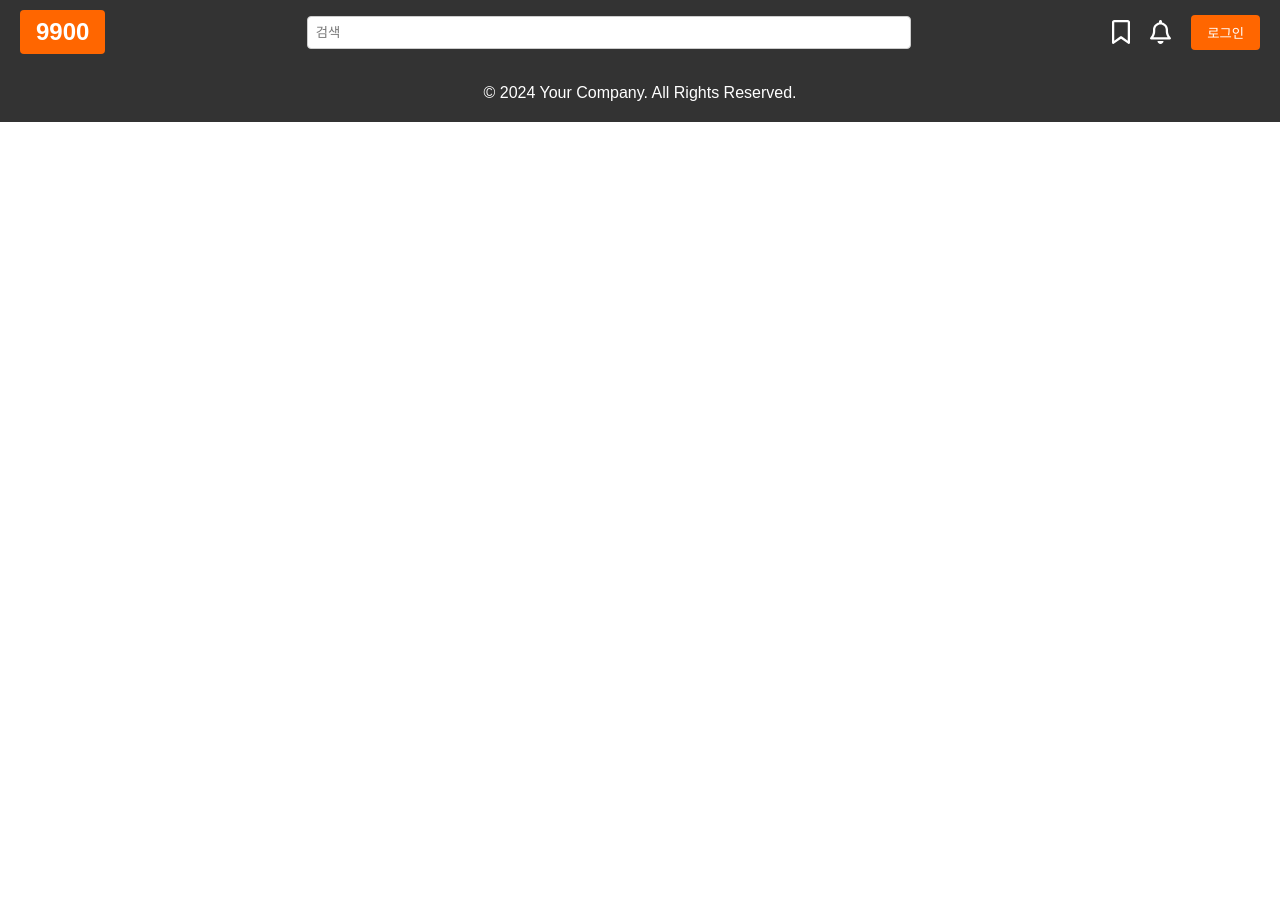
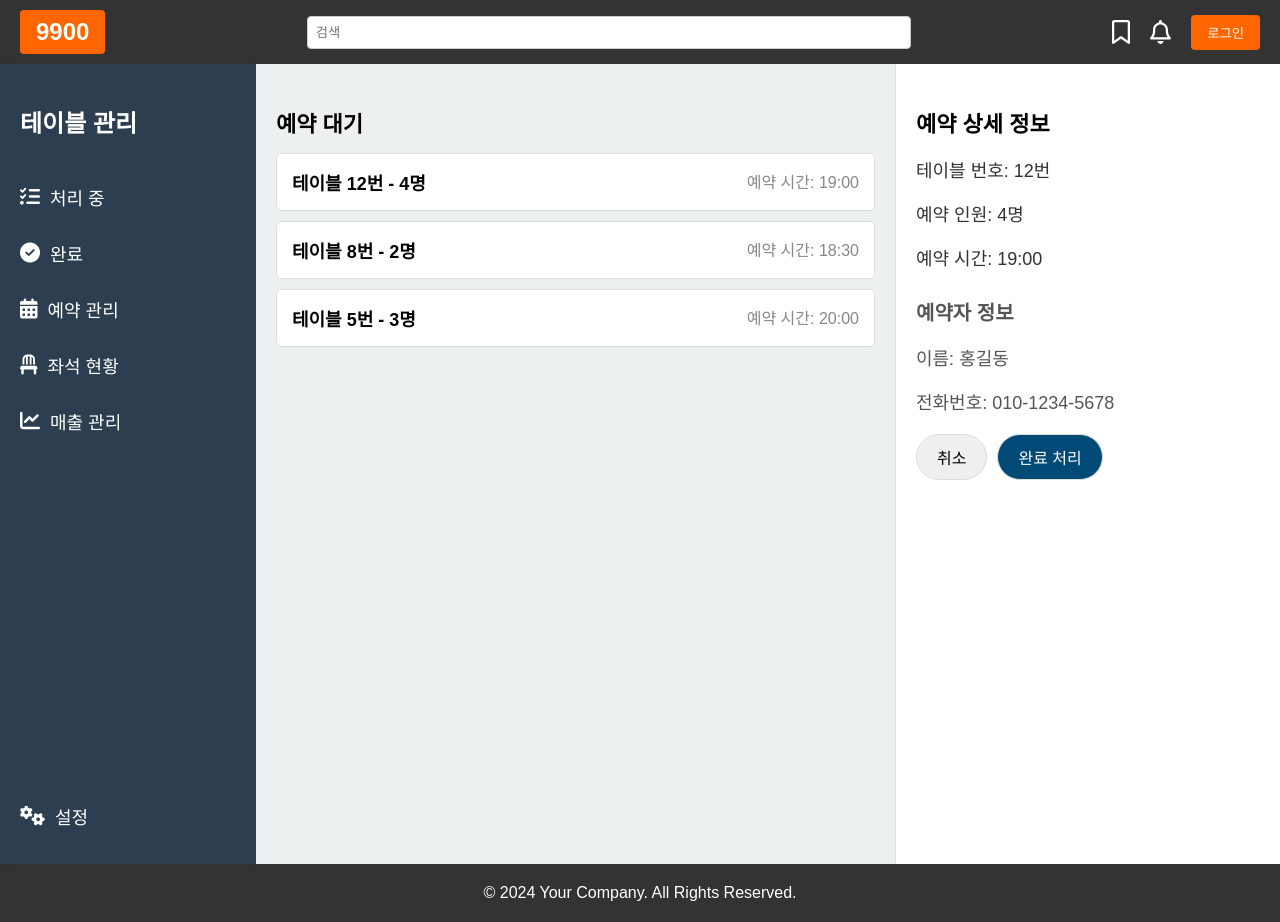
Before and after one commit to wonhee1106/dnz_react, a React (Create React App) app: page /StoreManagementPage in a window 1280 px wide. Before the commit the page ends 800 px from the top, so only its background shows below. Built offline with nearby package versions, Linux system fonts and the light colour scheme; no server answers.

Commit message:
가게관리 UI작업

```diff
--- a/package.json
+++ b/package.json
@@ -3,6 +3,7 @@
   "version": "0.1.0",
   "private": true,
   "dependencies": {
+    "@fortawesome/fontawesome-free": "^6.6.0",
     "@fortawesome/fontawesome-svg-core": "^6.6.0",
     "@fortawesome/free-brands-svg-icons": "^6.6.0",
     "@fortawesome/free-regular-svg-icons": "^6.6.0",
--- a/src/App.js
+++ b/src/App.js
@@ -1,27 +1,42 @@
-import React from 'react'
-import { BrowserRouter as Router, Routes, Route } from 'react-router-dom'
-import Header from './components/Header/Header.jsx'
-import Body from './components/Body/Body.jsx'
-import Footer from './components/Footer/Footer.jsx'
-import Login from './components/pages/Login/Login.jsx'
-import StoreDetail from './components/pages/StoreDetail/StoreDetail.jsx'
+import React from 'react';
+import { BrowserRouter as Router, Routes, Route, useLocation } from 'react-router-dom';
+import Header from './components/Header/Header.jsx';
+import Body from './components/Body/Body.jsx';
+import Footer from './components/Footer/Footer.jsx';
+import Login from './components/pages/Login/Login.jsx';
+import StoreDetail from './components/pages/StoreDetail/StoreDetail.jsx';
 import Alam from './components/pages/Alampage/Alam.jsx';
+import StoreManagementPage from './components/pages/StoreManagementPage/StoreManagementPage.jsx';
+import '@fortawesome/fontawesome-free/css/all.min.css';
+
+
+const AppContent = () => {
+    const location = useLocation(); // 현재 경로 확인
+
+    const isStoreManagementPage = location.pathname === '/storemanagementpage'; // StoreManagementPage 경로 확인 (작은 따음표기때문에 대소문자 구분 有)
+
+    return (
+        <div className="App">
+            {/* StoreManagementPage가 아닐 때만 Header와 Footer를 렌더링 */}
+            {!isStoreManagementPage && <Header />}
+            <Routes>
+                <Route path="/" element={<Body />} />
+                <Route path="/login" element={<Login />} />
+                <Route path="/storeDetail" element={<StoreDetail />} />
+                <Route path="/alarm" element={<Alam />} />
+                <Route path="/StoreManagementPage" element={<StoreManagementPage />} />
+            </Routes>
+            {!isStoreManagementPage && <Footer />}
+        </div>
+    );
+}
 
 const App = () => {
     return (
         <Router>
-            <div className="App">
-                <Header />
-                <Routes>
-                    <Route path="/" element={<Body />} />
-                    <Route path="/login" element={<Login />} />
-                    <Route path="/storeDetail" element={<StoreDetail />} />
-                    <Route path="/alarm" element={<Alam />} />
-                </Routes>
-                <Footer />
-            </div>
+            <AppContent />
         </Router>
-    )
+    );
 }
 
-export default App
+export default App;
--- /dev/null
+++ b/src/components/pages/StoreManagementPage/StoreManagementPage.jsx
@@ -0,0 +1,88 @@
+import React, { useState } from 'react';
+import styles from './StoreManagementPage.module.css';
+
+const StoreManagementPage = () => {
+    // 예약 리스트 초기 데이터
+    const reservations = [
+        { id: 1, tableNumber: 12, people: 4, time: '19:00', name: '홍길동', phone: '010-1234-5678' },
+        { id: 2, tableNumber: 8, people: 2, time: '18:30', name: '이순신', phone: '010-9876-5432' },
+        { id: 3, tableNumber: 5, people: 3, time: '20:00', name: '김철수', phone: '010-5555-6666' }
+    ];
+
+    // 선택된 예약을 관리하는 상태
+    const [selectedReservation, setSelectedReservation] = useState(reservations[0]);
+
+    // 예약을 선택했을 때 호출되는 함수
+    const handleReservationClick = (reservation) => {
+        setSelectedReservation(reservation);
+    };
+
+    return (
+        <div className={styles.container}>
+            {/* 좌측 메뉴 */}
+            <div className={styles.sidebar}>
+                <h2 className={styles.sidebarTitle}>테이블 관리</h2>
+                <div className={styles.menuItem}>
+                    <i className="fas fa-tasks"></i>
+                    <span>처리 중</span>
+                </div>
+                <div className={styles.menuItem}>
+                    <i className="fas fa-check-circle"></i>
+                    <span>완료</span>
+                </div>
+                <div className={styles.menuItem}>
+                    <i className="fas fa-calendar-alt"></i>
+                    <span>예약 관리</span>
+                </div>
+                <div className={styles.menuItem}>
+                    <i className="fas fa-chair"></i>
+                    <span>좌석 현황</span>
+                </div>
+                <div className={styles.menuItem}>
+                    <i className="fas fa-chart-line"></i>
+                    <span>매출 관리</span>
+                </div>
+                <div className={`${styles.menuItem} ${styles.settings}`}>
+                    <i className="fas fa-cogs"></i>
+                    <span>설정</span>
+                </div>
+            </div>
+
+            {/* 예약 목록 */}
+            <div className={styles.reservationList}>
+                <h3 className={styles.reservationTitle}>예약 대기</h3>
+                {reservations.map(reservation => (
+                    <div
+                        key={reservation.id}
+                        className={styles.reservationItem}
+                        onClick={() => handleReservationClick(reservation)}
+                    >
+                        <span className={styles.tableInfo}>테이블 {reservation.tableNumber}번 - {reservation.people}명</span>
+                        <span className={styles.time}>예약 시간: {reservation.time}</span>
+                    </div>
+                ))}
+            </div>
+
+            {/* 예약 상세 정보 */}
+            <div className={styles.reservationDetails}>
+                <h3 className={styles.detailsTitle}>예약 상세 정보</h3>
+                <div className={styles.detailInfo}>
+                    <p>테이블 번호: {selectedReservation.tableNumber}번</p>
+                    <p>예약 인원: {selectedReservation.people}명</p>
+                    <p>예약 시간: {selectedReservation.time}</p>
+                </div>
+                <div className={styles.guestInfo}>
+                    <h4>예약자 정보</h4>
+                    <p>이름: {selectedReservation.name}</p>
+                    <p>전화번호: {selectedReservation.phone}</p>
+                </div>
+                <div className={styles.buttons}>
+                    <button className={styles.cancelButton}>취소</button>
+                    <button className={styles.completeButton}>완료 처리</button>
+                </div>
+            </div>
+        </div>
+    );
+}
+
+export default StoreManagementPage;
--- /dev/null
+++ b/src/components/pages/StoreManagementPage/StoreManagementPage.module.css
@@ -0,0 +1,167 @@
+/* 전체 컨테이너 */
+.container {
+    display: flex;
+    height: 100vh;
+    font-family: 'Arial', sans-serif;
+}
+
+/* 사이드바 스타일 */
+.sidebar {
+    width: 20%;
+    background-color: #2c3e50; /* 어두운 남색 배경 */
+    padding: 20px;
+    color: white;
+    box-shadow: 2px 0 5px rgba(0, 0, 0, 0.1);
+    display: flex;
+    flex-direction: column;
+    justify-content: space-between;
+}
+
+.sidebarTitle {
+    font-size: 24px;
+    margin-bottom: 30px;
+    font-weight: bold;
+    color: #ffffff;
+}
+
+.menuItem {
+    display: flex;
+    align-items: center;
+    padding: 15px 0;
+    font-size: 18px;
+    cursor: pointer;
+    color: white;
+}
+
+.menuItem i {
+    margin-right: 10px;
+    font-size: 20px;
+}
+
+.menuItem:hover {
+    background-color: #34495e;
+    border-radius: 5px;
+}
+
+.settings {
+    margin-top: auto; /* 설정 버튼을 맨 아래로 배치 */
+}
+
+/* 예약 목록 스타일 */
+.reservationList {
+    width: 50%;
+    padding: 20px;
+    background-color: #ecf0f1;
+    border-right: 1px solid #ddd;
+}
+
+.reservationTitle {
+    font-size: 22px;
+    margin-bottom: 15px;
+    font-weight: bold;
+}
+
+.reservationItem {
+    display: flex;
+    justify-content: space-between;
+    padding: 15px;
+    background-color: #fff;
+    border: 1px solid #ddd;
+    border-radius: 5px;
+    margin-bottom: 10px;
+    cursor: pointer;
+}
+
+.reservationItem:hover {
+    background-color: #f1f3f5;
+}
+
+.tableInfo {
+    font-size: 18px;
+    font-weight: bold;
+}
+
+.time {
+    color: #888;
+    font-size: 16px;
+}
+
+/* 예약 상세 정보 스타일 */
+.reservationDetails {
+    flex-grow: 1;
+    padding: 20px;
+    background-color: white;
+}
+
+.detailsTitle {
+    font-size: 22px;
+    margin-bottom: 15px;
+    font-weight: bold;
+}
+
+.detailInfo p {
+    font-size: 18px;
+    margin-bottom: 10px;
+    color: #333;
+}
+
+.guestInfo {
+    margin-top: 20px;
+    font-size: 18px;
+    color: #555;
+}
+
+.guestInfo h4 {
+    font-size: 20px;
+    margin-bottom: 10px;
+}
+
+.guestInfo p {
+    margin-bottom: 8px;
+}
+
+.buttons {
+    margin-top: 20px;
+}
+
+.cancelButton {
+    padding: 10px 20px;
+    border: 1px solid #ddd;
+    border-radius: 30px;
+    cursor: pointer;
+    margin-right: 10px;
+    font-size: 16px;
+}
+
+.cancelButton:hover {
+    background-color: #D9D9D9;
+}
+
+.completeButton {
+    background-color: #004a77ff;
+    color: white;
+    padding: 10px 20px;
+    border: 1px solid #ddd;
+    border-radius: 30px;
+    cursor: pointer;
+    font-size: 16px;
+}
+
+.completeButton:hover {
+    background-color: #229954;
+}
+
+/* 반응형 디자인 */
+@media (max-width: 768px) {
+    .container {
+        flex-direction: column;
+    }
+
+    .sidebar, .reservationList, .reservationDetails {
+        width: 100%;
+    }
+
+    .reservationItem {
+        justify-content: space-between;
+    }
+}
```
Also changed, not shown: 1 other file (tests, documents, lock files or other folders).
